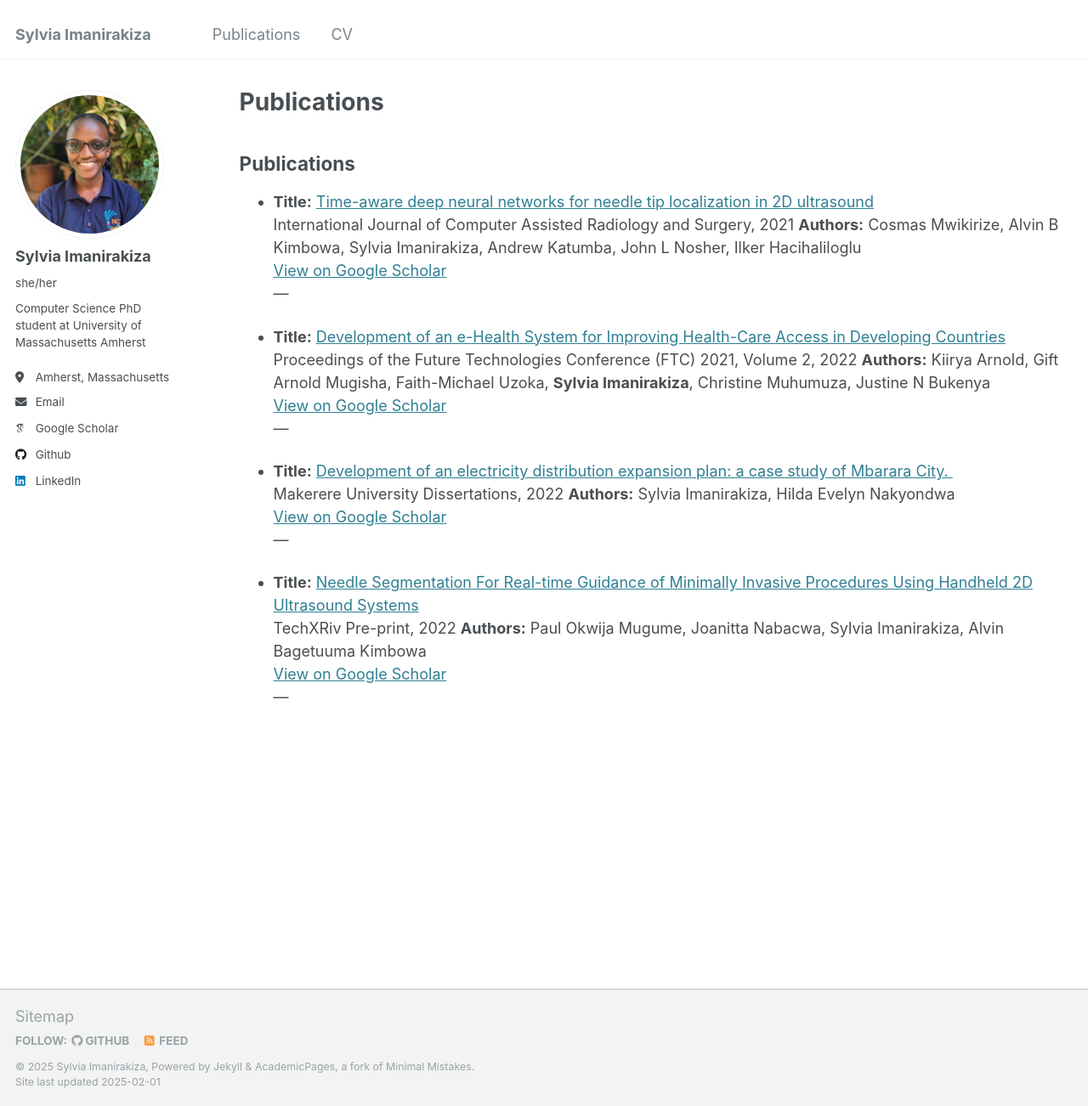
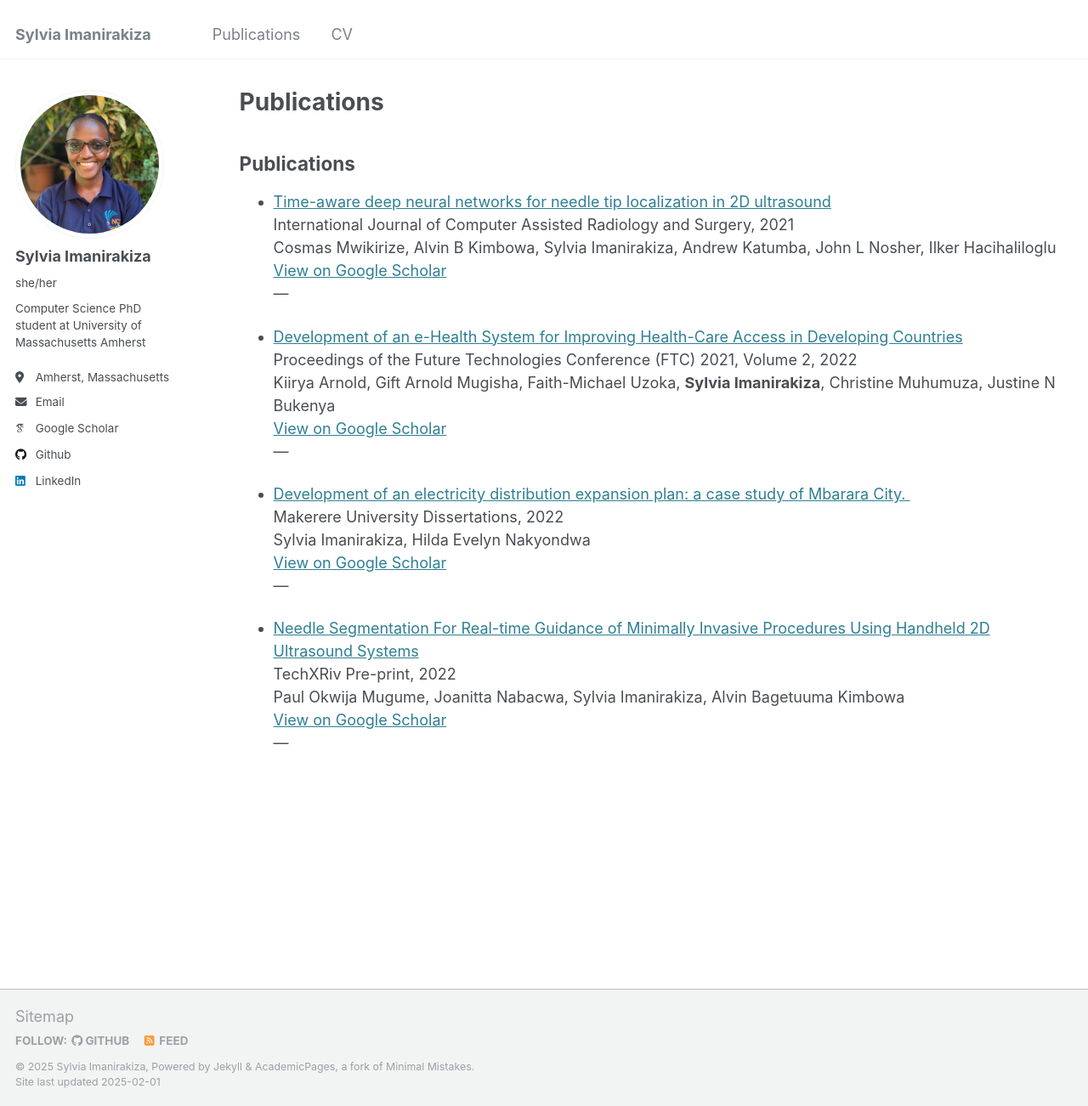
Before and after one commit to simanirakiza/simanirakiza.github.io, a Jekyll site: the page built from _pages/publication.md, in a window 1280 px wide and 1302 px high. Shown: the whole window at 85% size. Built offline with Jekyll 4.4.1, drawn with Linux system fonts in a browser that asks for light colours; some web fonts are replaced.

Commit message:
Update publication.md

```diff
--- a/_pages/publication.md
+++ b/_pages/publication.md
@@ -8,9 +8,9 @@
 ## Publications
 
 {% for pub in site.data.publications %}
-- **Title:** [{{ pub.title }}]({{ pub.link }})
+- [{{ pub.title }}]({{ pub.link }})
   {{ pub.venue }}, {{ pub.year }}
-  **Authors:** {{ pub.authors | join: ', ' }}
+  {{ pub.authors | join: ', ' }}
   [View on Google Scholar]({{ pub.link }})
   ---
 {% endfor %}
```
